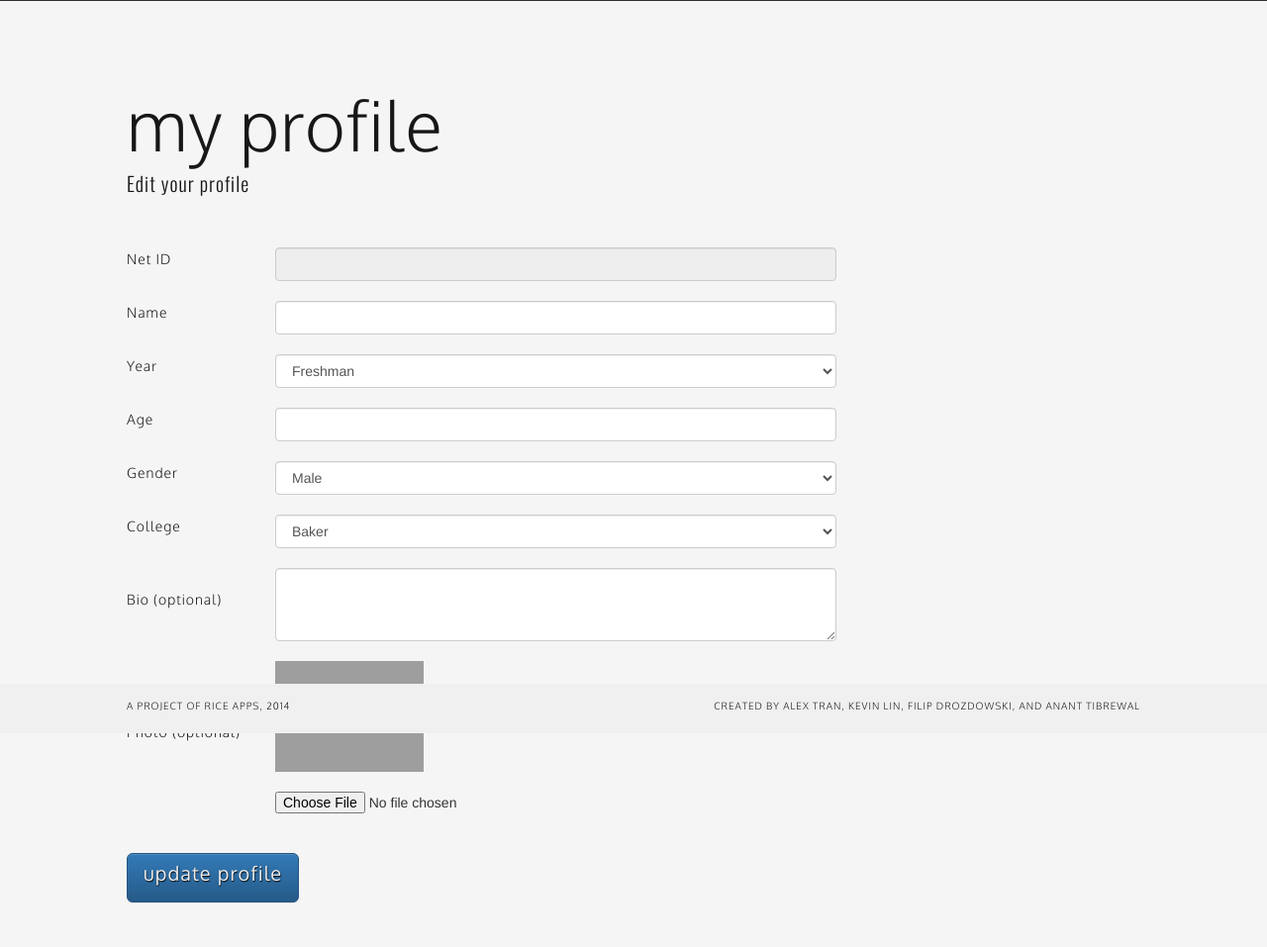
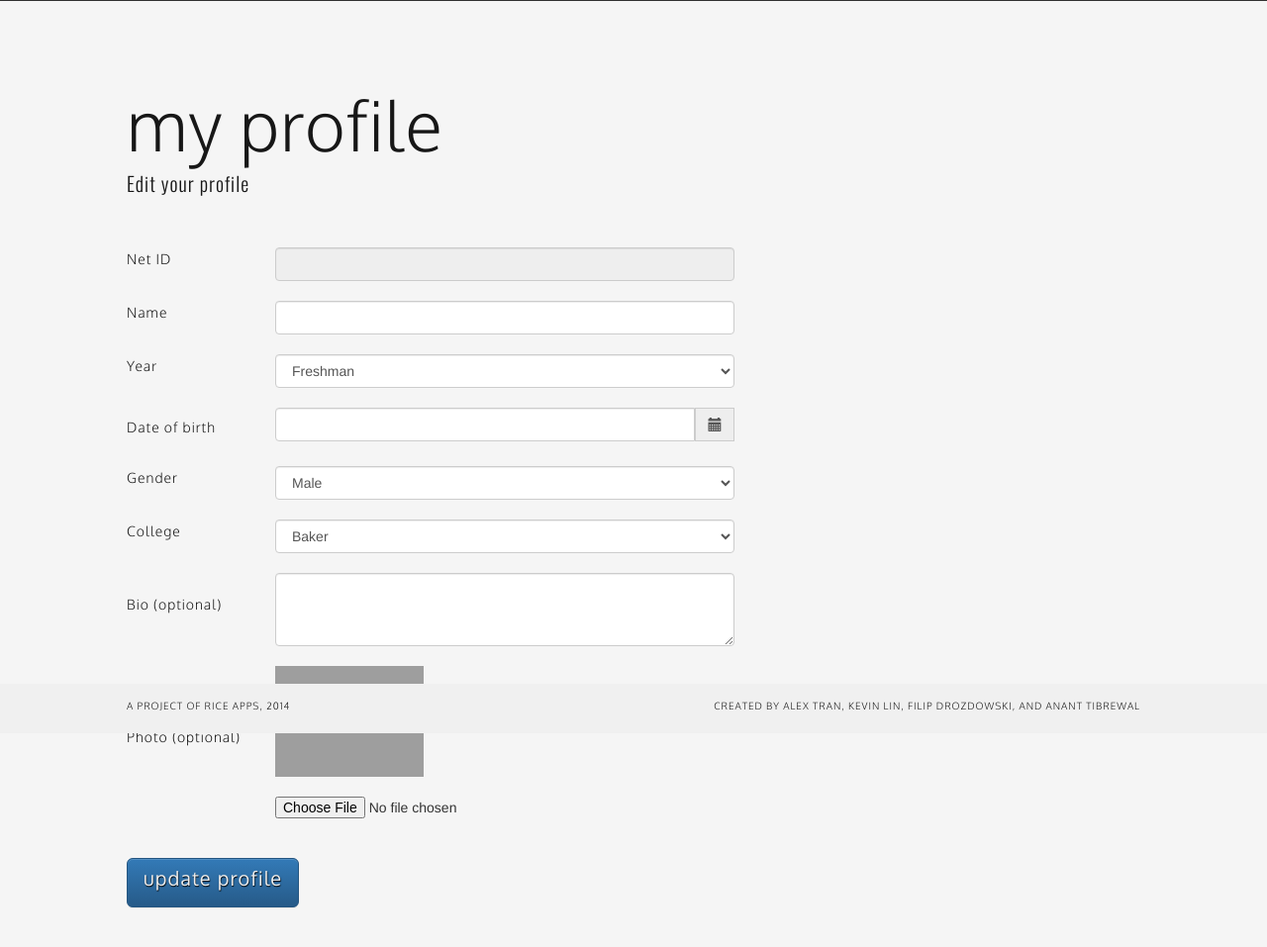
Before and after one commit to rice-apps/roommate-finder, a Flask app: template app/templates/my_profile.html in a window 1280 px wide. Shown: the part 59-1016 px from the top of the page at 99% size. Run offline with Flask 2, Linux system fonts and the light colour scheme; the template is opened without the code that fills it, so the values that code supplies are empty; parts of the project's set-up code (start-up, migrations or seed data) failed here and were passed over; some libraries are stand-ins or nearby versions; grey boxes are pictures that could not be loaded.

Commit message:
Change age field to date of birth

```diff
--- a/app/models.py
+++ b/app/models.py
@@ -5,17 +5,17 @@ class Profile(db.Model):
         net_id = db.Column(db.String(64), primary_key = True, unique = True, index = True)
         name = db.Column(db.String(255))
         year = db.Column(db.String(255))
-        age = db.Column(db.Integer)
+        dob = db.Column(db.Integer)
         college = db.Column(db.String(255))
         gender = db.Column(db.String(255))
         bio = db.Column(db.String(255))
         photo = db.Column(db.String(255))
 
-        def __init__(self, net_id, name, year, age, college, gender, bio, photo=None):
+        def __init__(self, net_id, name, year, dob, college, gender, bio, photo=None):
             self.net_id = net_id
             self.name = name
             self.year = year
-            self.age = age
+            self.dob = dob
             self.college = college
             self.gender = gender
             self.bio = bio
--- a/app/static/stylesheet.css
+++ b/app/static/stylesheet.css
@@ -8,7 +8,7 @@
 				position: fixed;
 				top: 0;
 				background: #303030;
-				z-index: 2;
+				z-index: 5;
 			}
 			#header {
 				margin-left: 10%;
--- a/app/templates/my_profile.html
+++ b/app/templates/my_profile.html
@@ -14,6 +14,11 @@
 		<link rel="stylesheet" href="https://maxcdn.bootstrapcdn.com/bootstrap/3.3.0/css/bootstrap.min.css">
 		<link rel="stylesheet" href="https://maxcdn.bootstrapcdn.com/bootstrap/3.3.0/css/bootstrap-theme.min.css">
 		<script src="https://maxcdn.bootstrapcdn.com/bootstrap/3.3.0/js/bootstrap.min.js"></script>
+
+        <!--Date Time Picker-->
+        <link rel="stylesheet" href="http://eonasdan.github.io/bootstrap-datetimepicker/content/bootstrap-datetimepicker.css">
+        <script type="text/javascript" src="http://momentjs.com/downloads/moment.js"></script>
+        <script type="text/javascript" src="https://raw.githubusercontent.com/Eonasdan/bootstrap-datetimepicker/master/build/js/bootstrap-datetimepicker.min.js"></script>
 
 		<!--Roommate Finder stylesheet-->
 		<link type="text/css" rel="stylesheet" href="static/stylesheet.css">
@@ -139,7 +144,7 @@
             <p class="subheading">Edit your profile</p>
             <br/><br/>
             <form action="/updateprofile" method="POST" enctype="multipart/form-data">
-                <table width="70%">
+                <table width="60%">
                     <tr>
                         <td width="150px" valign="middle">
                             <p class="fieldname">Net ID</p>
@@ -175,13 +180,25 @@
                     <tr height="20px"></tr>
                     <tr>
                         <td width="150px" valign="middle">
-                            <p class="fieldname">Age</p>
+                            <p class="fieldname">Date of birth</p>
                         </td>
                         <td>
-                            <input class="form-control" type="text" name="age" value="{{ data.profile.age }}" required>
+                            <div class="form-group">
+                                <div class='input-group date' id='datetimepicker1'>
+                                    <input type='text' class="form-control" name="dob" value="{{ data.profile.dob }}" required>
+                                    <span class="input-group-addon"><span class="glyphicon glyphicon-calendar"></span></span>
+                                    <script type="text/javascript">
+                                        $(function () {
+				                            $('#datetimepicker1').datetimepicker({
+					                        pickTime: false
+				                        });
+			                        });
+                                    </script>
+                                </div>
+                            </div>
                         </td>
                     </tr>
-                    <tr height="20px"></tr>
+                    <tr height="10px"></tr>
                     <tr>
                         <td width="150px" valign="middle">
                             <p class="fieldname">Gender</p>
--- a/app/views.py
+++ b/app/views.py
@@ -1,10 +1,12 @@
-from flask import render_template, flash, redirect, session, url_for, request, g, send_from_directory
-from flask.ext.login import login_user, logout_user, current_user, login_required
+import os
+import urllib2
+
+from flask import render_template, session, request, send_from_directory
+from werkzeug.utils import secure_filename
+
 from app import app, db, lm
 from app.models import Profile
-from app.forms import LoginForm
-from werkzeug.utils import secure_filename
-import os, random, urllib2
+
 
 # This needs to be an absolute path. That's so stupid.
 UPLOAD_FOLDER = "Z:/RoommateFinder/roommate-finder/app/photos"
@@ -60,7 +62,7 @@ def create_user():
     The actual photo file is stored as app/photos/<hash>.<file_extension>
     """
     # Fields from form
-    fields = ["net_id", "name", "year", "age", "college", "gender", "bio"]
+    fields = ["net_id", "name", "year", "dob", "college", "gender", "bio"]
     # Get user-entered values from form
     values = []
     for field in fields:
@@ -97,7 +99,7 @@ def update_user():
     # Update all the columns
     user.name = request.form["name"]
     user.year = request.form["year"]
-    user.age = request.form["age"]
+    user.dob = request.form["dob"]
     user.college = request.form["college"]
     user.gender = request.form["gender"]
     user.bio = request.form["bio"]
```
Also changed, not shown: app/templates/profile_creation.html (+21 -4 lines), 1 other file.
